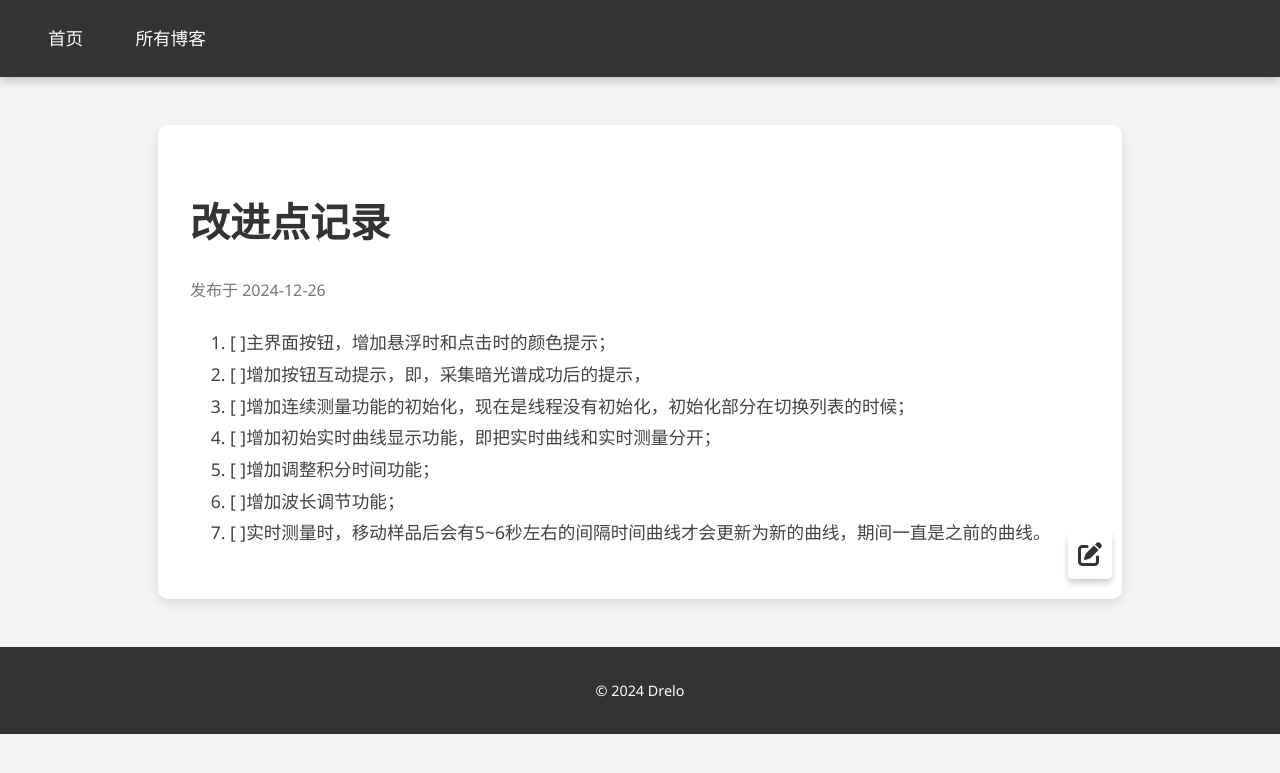
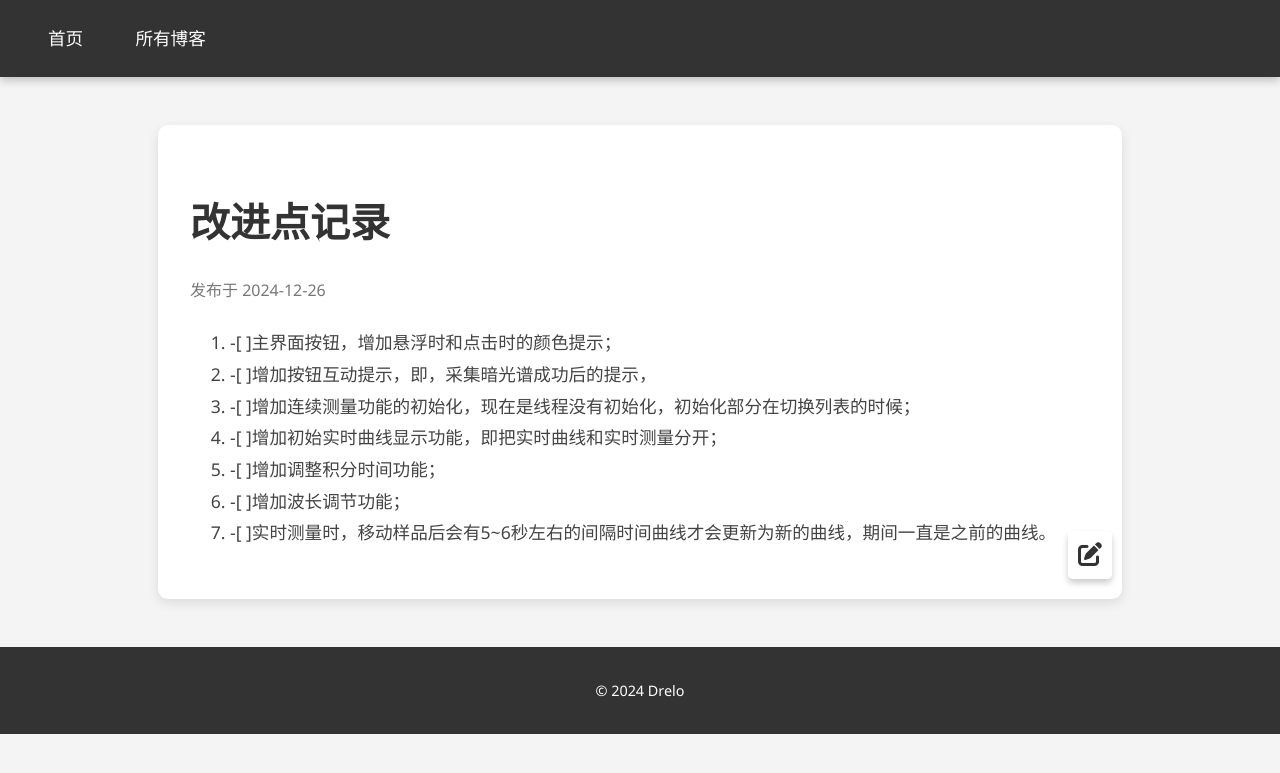
Before and after one commit to Drelov/newpage, a Jekyll site: the page built from _posts/2024-12-26-改进点.md, in a window 1280 px wide. Shown: the top 773 px of the page. Built offline with Jekyll 4.4.1, drawn with Linux system fonts in a browser that asks for light colours; our own code applies the rules of GitHub Pages for plain Markdown files.

Commit message:
Update 2024-12-26-改进点.md

```diff
--- a/_posts/2024-12-26-改进点.md
+++ b/_posts/2024-12-26-改进点.md
@@ -5,10 +5,10 @@ title: 改进点记录
 permalink: 改进点
 tag: 编程
 ---
-1. [ ]主界面按钮，增加悬浮时和点击时的颜色提示；
-2. [ ]增加按钮互动提示，即，采集暗光谱成功后的提示，
-3. [ ]增加连续测量功能的初始化，现在是线程没有初始化，初始化部分在切换列表的时候；
-4. [ ]增加初始实时曲线显示功能，即把实时曲线和实时测量分开；
-5. [ ]增加调整积分时间功能；
-6. [ ]增加波长调节功能；
-7. [ ]实时测量时，移动样品后会有5~6秒左右的间隔时间曲线才会更新为新的曲线，期间一直是之前的曲线。
+1. -[ ]主界面按钮，增加悬浮时和点击时的颜色提示；
+2. -[ ]增加按钮互动提示，即，采集暗光谱成功后的提示，
+3. -[ ]增加连续测量功能的初始化，现在是线程没有初始化，初始化部分在切换列表的时候；
+4. -[ ]增加初始实时曲线显示功能，即把实时曲线和实时测量分开；
+5. -[ ]增加调整积分时间功能；
+6. -[ ]增加波长调节功能；
+7. -[ ]实时测量时，移动样品后会有5~6秒左右的间隔时间曲线才会更新为新的曲线，期间一直是之前的曲线。
```
